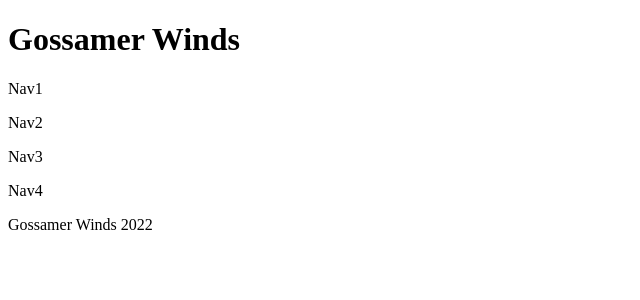
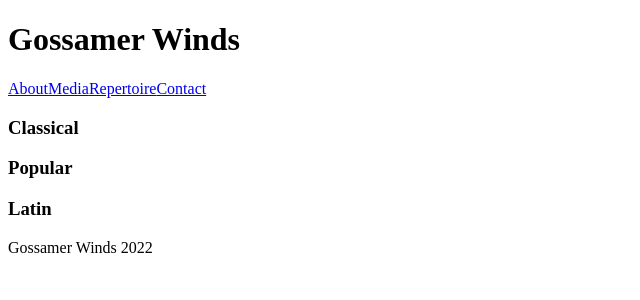
Before and after one commit to GuillaumeFitzrichard/GossamerWinds, a React app: page /repertoire in a window 1280 px wide. Shown: the top 300 px of the page, without its empty margins (0-640 px from the left). Built offline with nearby package versions, Linux system fonts and the light colour scheme; the HTML template or start-up script is replaced by a standard one.

Commit message:
further component structure

```diff
--- a/client/src/components/App.jsx
+++ b/client/src/components/App.jsx
@@ -1,3 +1,5 @@
+import { Outlet, Link } from 'react-router-dom';
+
 import React from 'react';
 import Header from './Header.jsx'
 import Nav from './Nav.jsx'
@@ -7,6 +9,7 @@ function App() {
     <div id="gossamer-container">
       <Header />
       <Nav />
+      <Outlet />
       <div id="footer">Gossamer Winds 2022</div>
     </div>
   );
--- a/client/src/components/Nav.jsx
+++ b/client/src/components/Nav.jsx
@@ -1,12 +1,13 @@
 import React from 'react';
+import {Outlet, Link } from 'react-router-dom';
 
 function Nav() {
   return (
     <div id="nav-item">
-      <p>Nav1</p>
-      <p>Nav2</p>
-      <p>Nav3</p>
-      <p>Nav4</p>
+      <Link to="/about">About</Link>
+      <Link to="/media">Media</Link>
+      <Link to="/repertoire">Repertoire</Link>
+      <Link to="/contact">Contact</Link>
     </div>
   );
 }
--- a/client/src/index.jsx
+++ b/client/src/index.jsx
@@ -1,9 +1,28 @@
 import React from 'react';
 import ReactDOM from 'react-dom';
+import {
+  BrowserRouter,
+  Routes,
+  Route,
+} from 'react-router-dom';
 
 import App from './components/App.jsx';
+import About from './routes/about.jsx';
+import Contact from './routes/contact.jsx';
+import Repertoire from './routes/repertoire.jsx';
+import Media from './routes/media.jsx';
+
 
 ReactDOM.render(
-  <App />,
+  <BrowserRouter>
+    <Routes>
+      <Route path="/" element={<App />}>
+        <Route path="about" element={<About />} />
+        <Route path="media" element={<Media />} />
+        <Route path="repertoire" element={<Repertoire />} />
+        <Route path="contact" element={<Contact />} />
+      </Route>
+    </Routes>
+  </BrowserRouter>,
   document.getElementById('page'),
 );
--- /dev/null
+++ b/client/src/routes/about.jsx
@@ -0,0 +1,9 @@
+import React from 'react';
+
+function About() {
+  return(
+    <div id="about">About</div>
+  );
+};
+
+export default About;
--- /dev/null
+++ b/client/src/routes/contact.jsx
@@ -0,0 +1,13 @@
+import React from 'react';
+
+function Contact() {
+
+  return(
+    <div id="contact">
+      <h1>phone</h1>
+      <h1>email</h1>
+    </div>
+  );
+};
+
+export default Contact;
--- /dev/null
+++ b/client/src/routes/media.jsx
@@ -0,0 +1,9 @@
+import React from 'react';
+
+function Media() {
+  return(
+    <div id="media">medias</div>
+  );
+}
+
+export default Media;
--- /dev/null
+++ b/client/src/routes/repertoire.jsx
@@ -0,0 +1,14 @@
+import React from 'react';
+
+function Repertoire() {
+
+  return(
+    <div id="styles">
+      <h3>Classical</h3>
+      <h3>Popular</h3>
+      <h3>Latin</h3>
+    </div>
+  );
+};
+
+export default Repertoire;
--- a/package.json
+++ b/package.json
@@ -46,6 +46,7 @@
     "nodemon": "^2.0.15",
     "react": "^17.0.2",
     "react-dom": "^17.0.2",
+    "react-router-dom": "^6.2.1",
     "webpack": "^5.69.1"
   }
 }
```
Also changed, not shown: 5 other files (tests, documents, lock files or other folders).
